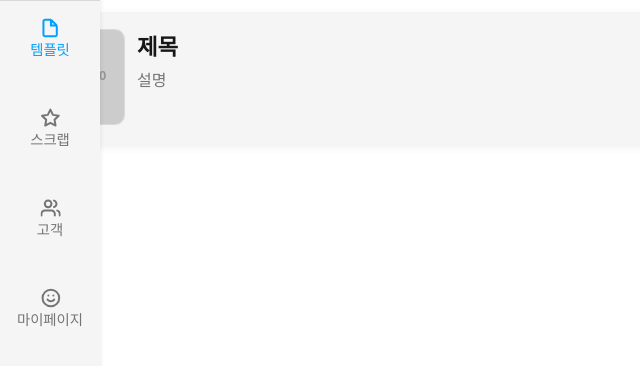
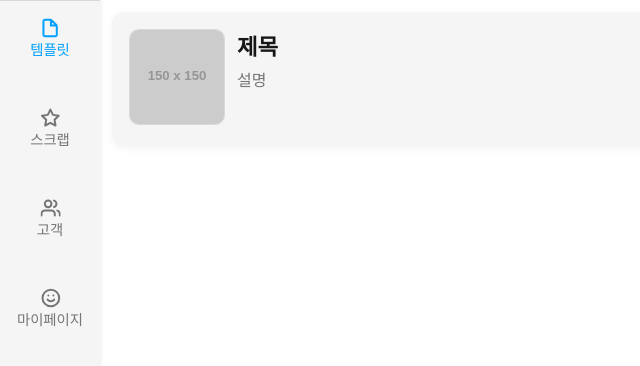
Before and after one commit to yulmam/ssenbi, a Next.js app: page /example in a window 1280 px wide. Shown: the top 366 px of the page, without its empty margins (0-640 px from the left). Built offline with nearby package versions, Linux system fonts and the light colour scheme.

Commit message:
fix: example page div 태그 추가

```diff
--- a/src/app/(pages)/example/page.tsx
+++ b/src/app/(pages)/example/page.tsx
@@ -9,12 +9,12 @@ import ContentCard from "@/app/components/common/ContentCard";
 
 export default function Example() {
   return (
-    <>
+    <div className="page-container">
       <ContentCard
         imgSrc={"https://via.placeholder.com/150"}
         title={"제목"}
         description={"설명"}
       />
-    </>
+    </div>
   );
 }
```
